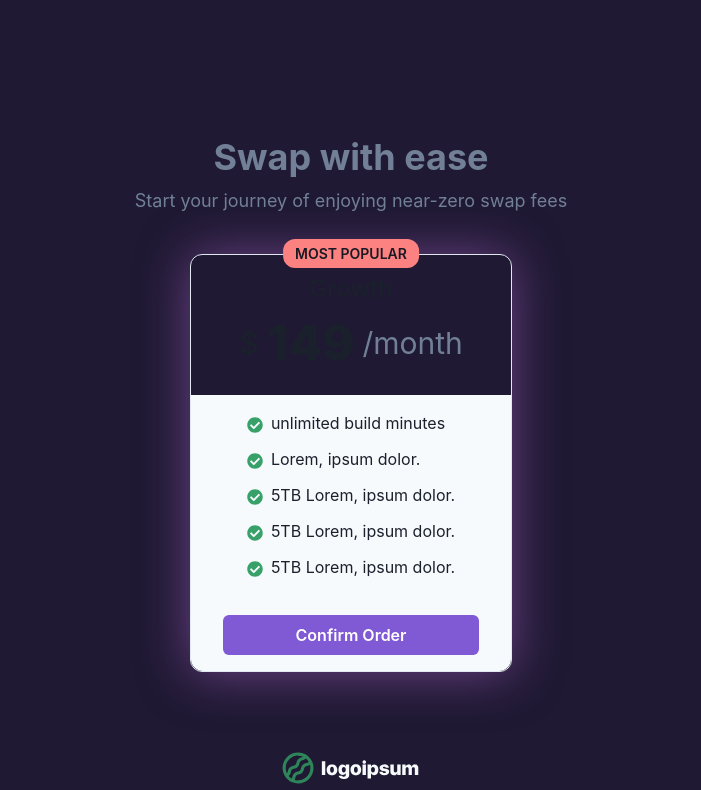
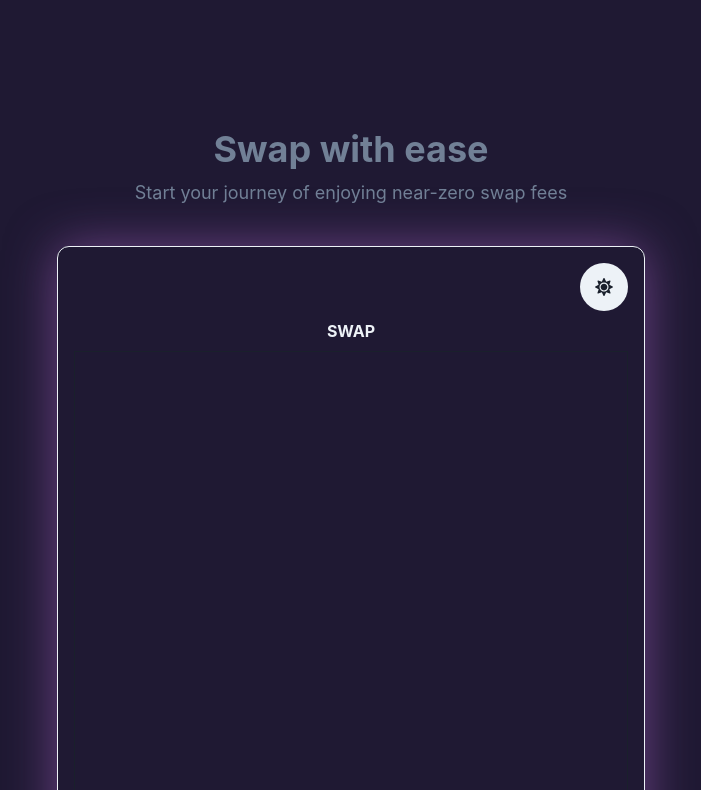
Before and after one commit to MinceDAO/beeswap, a React (Create React App) app in the folder iceswap-frontend/: page / in a window 1280 px wide. Shown: the part 990-1780 px from the top of the page, without its empty margins (289-990 px from the left). Built offline with nearby package versions, Linux system fonts and the light colour scheme.

Commit message:
Updated trade card

```diff
--- a/iceswap-frontend/src/components/Home.js
+++ b/iceswap-frontend/src/components/Home.js
@@ -42,7 +42,7 @@ const Hero = () => {
         textAlign={"center"}
         align={"center"}
         spacing={{ base: 8, md: 10 }}
-        py={{ base: 15, md: 18 }}
+        py={{ base: 10, md: 18 }}
       >
         <Heading
           lineHeight={1.1}
--- a/iceswap-frontend/src/components/Swap.js
+++ b/iceswap-frontend/src/components/Swap.js
@@ -1,4 +1,3 @@
-import { ReactNode } from "react";
 import {
   Box,
   Stack,
@@ -11,18 +10,20 @@ import {
   ListItem,
   ListIcon,
   Button,
+  Center,
+  Flex,
+  IconButton,
 } from "@chakra-ui/react";
-import { FaCheckCircle } from "react-icons/fa";
+import { FaSun } from "react-icons/fa";
 
 function TradeWrapper({ children }) {
   return (
     <Box
       mb={4}
-      rounded={"lg"}
       shadow="0px 1px 50px rgba(187, 107, 218, 0.5)"
       borderWidth="1px"
       alignSelf={{ base: "center", lg: "flex-start" }}
-      borderColor={useColorModeValue("gray.200", "gray.500")}
+      borderColor={useColorModeValue("gray.100", "gray.200")}
       borderRadius={"xl"}
     >
       {children}
@@ -32,7 +33,7 @@ function TradeWrapper({ children }) {
 
 export default function SwapCard() {
   return (
-    <Box py={2} bg={"#1F1933"}>
+    <Box py={-4} bg={"#1F1933"} w='100%'>
       <VStack spacing={2} textAlign="center">
         <Heading as="h1" fontSize="4xl" color={"gray.500"}>
           Swap with ease
@@ -49,76 +50,15 @@ export default function SwapCard() {
         py={10}
       >
         <TradeWrapper>
-          <Box position="relative">
-            <Box
-              position="absolute"
-              top="-16px"
-              left="50%"
-              style={{ transform: "translate(-50%)" }}
-            >
-              <Text
-                textTransform="uppercase"
-                bg={useColorModeValue("red.300", "red.700")}
-                px={3}
-                py={1}
-                color={useColorModeValue("gray.900", "gray.300")}
-                fontSize="sm"
-                fontWeight="600"
-                rounded="xl"
-              >
-                Most Popular
-              </Text>
-            </Box>
-            <Box py={4} px={12}>
-              <Text fontWeight="500" fontSize="2xl">
-                Growth
-              </Text>
-              <HStack justifyContent="center">
-                <Text fontSize="3xl" fontWeight="600">
-                  $
-                </Text>
-                <Text fontSize="5xl" fontWeight="900">
-                  149
-                </Text>
-                <Text fontSize="3xl" color="gray.500">
-                  /month
-                </Text>
-              </HStack>
-            </Box>
-            <VStack
-              bg={useColorModeValue("gray.50", "gray.700")}
-              py={4}
-              borderBottomRadius={"xl"}
-            >
-              <List spacing={3} textAlign="start" px={12}>
-                <ListItem>
-                  <ListIcon as={FaCheckCircle} color="green.500" />
-                  unlimited build minutes
-                </ListItem>
-                <ListItem>
-                  <ListIcon as={FaCheckCircle} color="green.500" />
-                  Lorem, ipsum dolor.
-                </ListItem>
-                <ListItem>
-                  <ListIcon as={FaCheckCircle} color="green.500" />
-                  5TB Lorem, ipsum dolor.
-                </ListItem>
-                <ListItem>
-                  <ListIcon as={FaCheckCircle} color="green.500" />
-                  5TB Lorem, ipsum dolor.
-                </ListItem>
-                <ListItem>
-                  <ListIcon as={FaCheckCircle} color="green.500" />
-                  5TB Lorem, ipsum dolor.
-                </ListItem>
-              </List>
-              <Box w="80%" pt={7}>
-                <Button w="full" colorScheme="purple">
-                  Confirm Order
-                </Button>
-              </Box>
-            </VStack>
+         <VStack p={4}>
+          <IconButton icon={<FaSun />} isRound='true' size={'lg'} alignSelf='flex-end'></IconButton>
+          <Heading as={'h2'} size='2xs' color={'gray.100'} fontWeight='bold'>
+            SWAP
+          </Heading>
+          <Box w={'554px'} h={'540px'} border={'1px'}>
+
           </Box>
+         </VStack>
         </TradeWrapper>
       </Stack>
     </Box>
```
